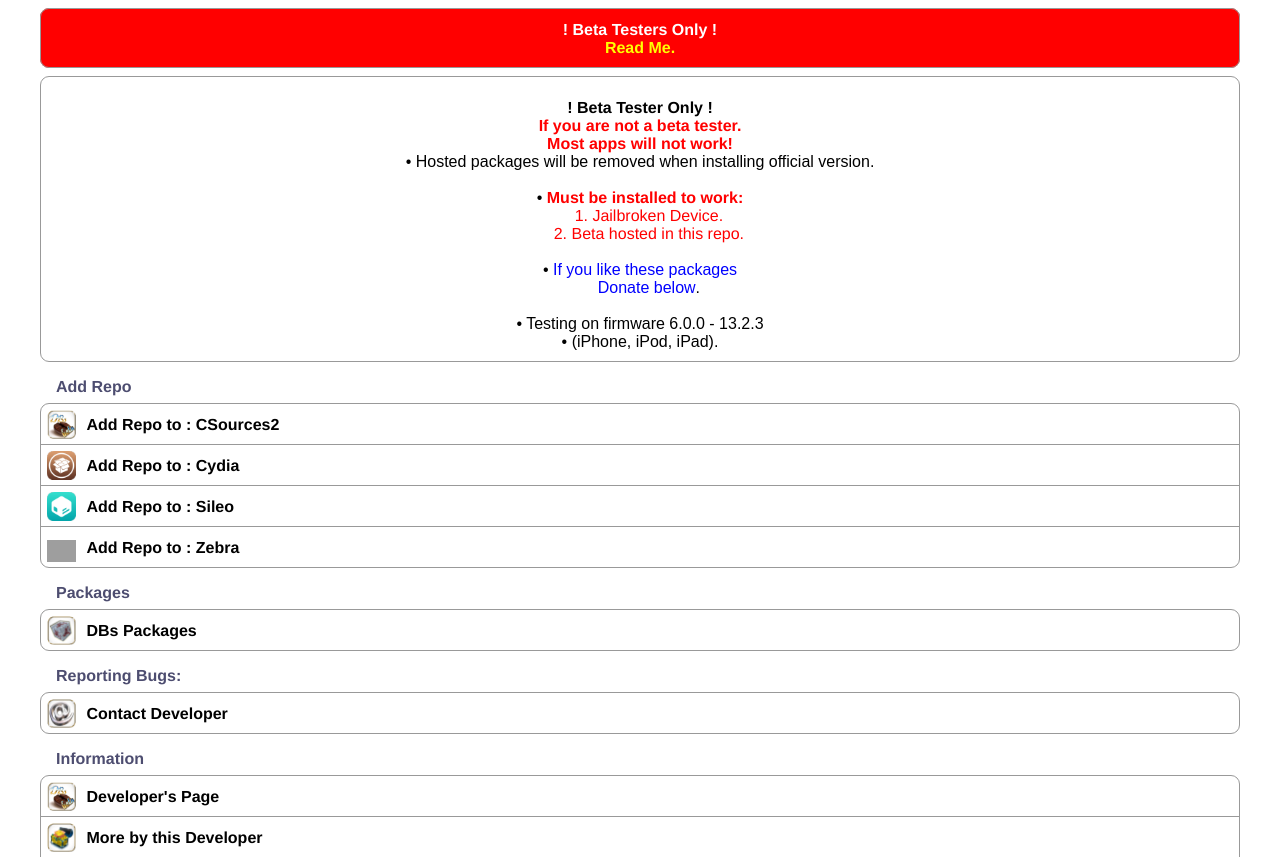
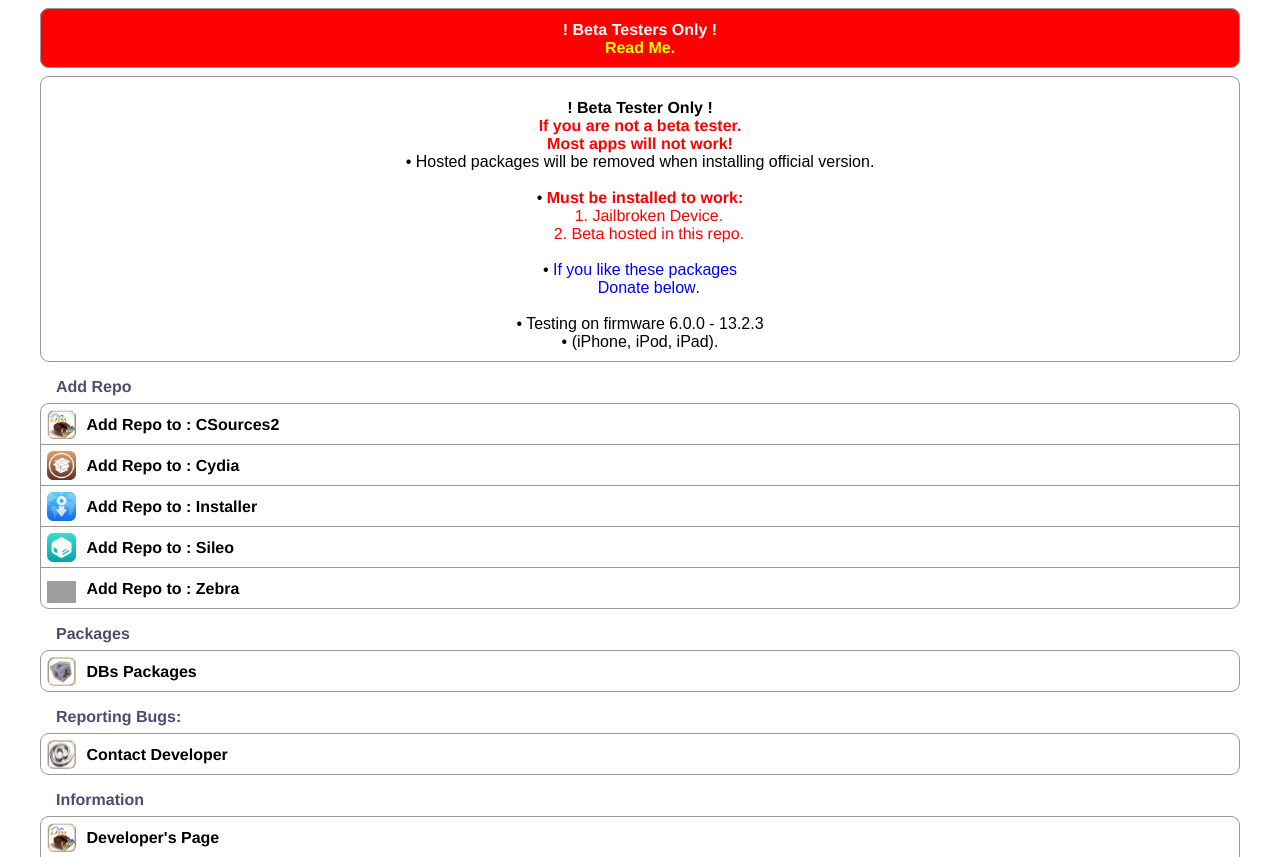
Before and after one commit to DirtyBeans/Beta, a plain HTML site: page index.html in a window 1280 px wide. Shown: the top 857 px of the page. Drawn offline with Linux system fonts and the light colour scheme; grey boxes are pictures that could not be loaded.

Commit message:
index update

```diff
--- a/index.html
+++ b/index.html
@@ -80,11 +80,15 @@
 <img class="icon" src="images/cydiaicon-s.png" width="40" height="40">
 <div>
 	<label>Add Repo to : Cydia</label> </div>
+</a><a href="installer://add/repo=https://dirtybeans.github.io/beta">
+<img class="icon" src="images/Installer_Logo-s.png" width="40" height="40">
+<div>
+	<label>Add Repo to : Installer</label> </div>
 </a><a href="sileo://source/https://dirtybeans.github.io/beta">
 <img class="icon" src="images/SileoIcon-s.png" width="40" height="40">
 <div>
 	<label>Add Repo to : Sileo</label> </div>
-</a><a href="zbra://sources/add/https://dirtybeans.github.io">
+</a><a href="zbra://sources/add/https://dirtybeans.github.io/beta">
 <img class="icon" src="http://api.xrepo.co/Zebra.png" width="40" height="40">
 <div>
 	<label>Add Repo to : Zebra</label> </div>
```
Also changed, not shown: images/Installer_Logo-s.png (added), images/Installer_Logo.png (added).
